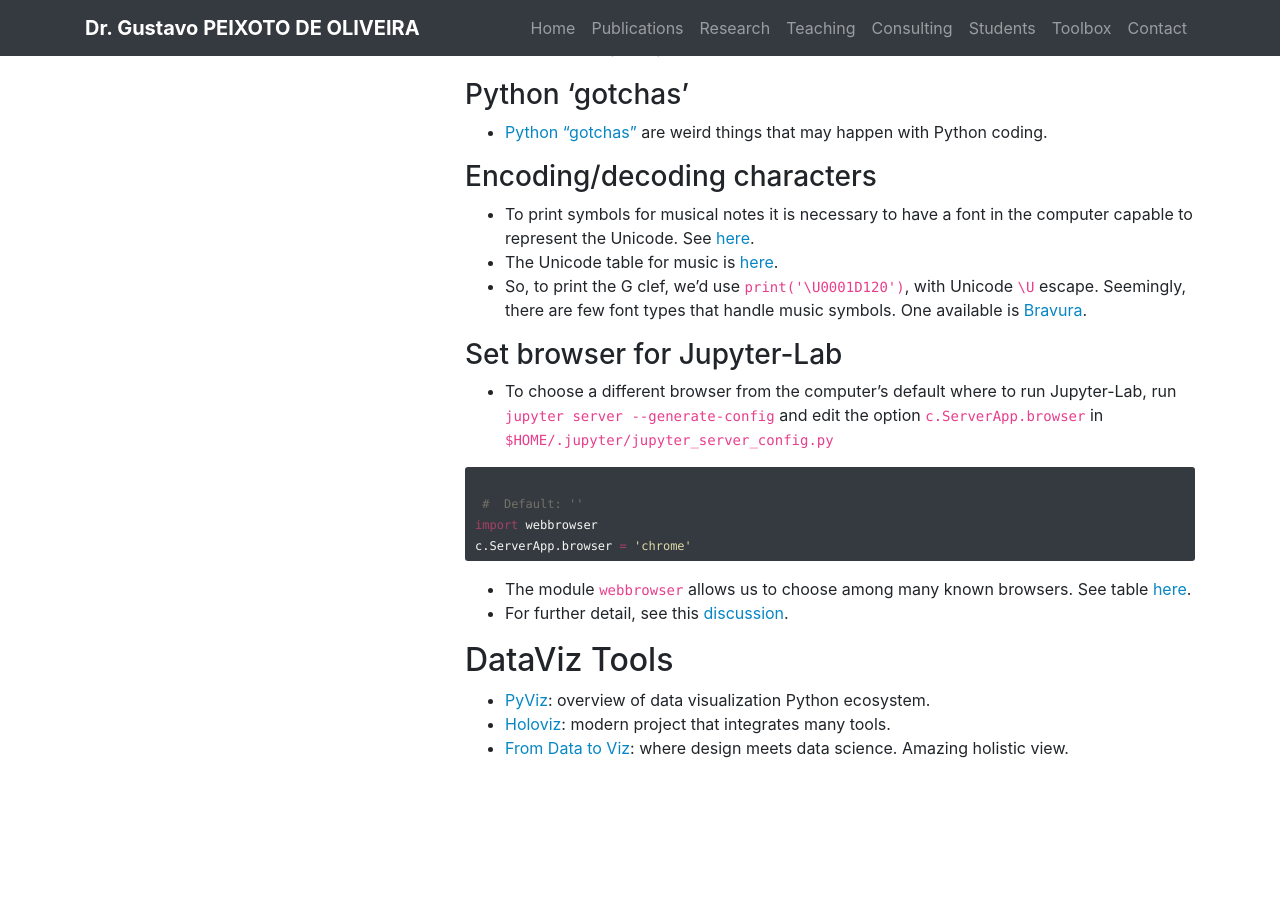
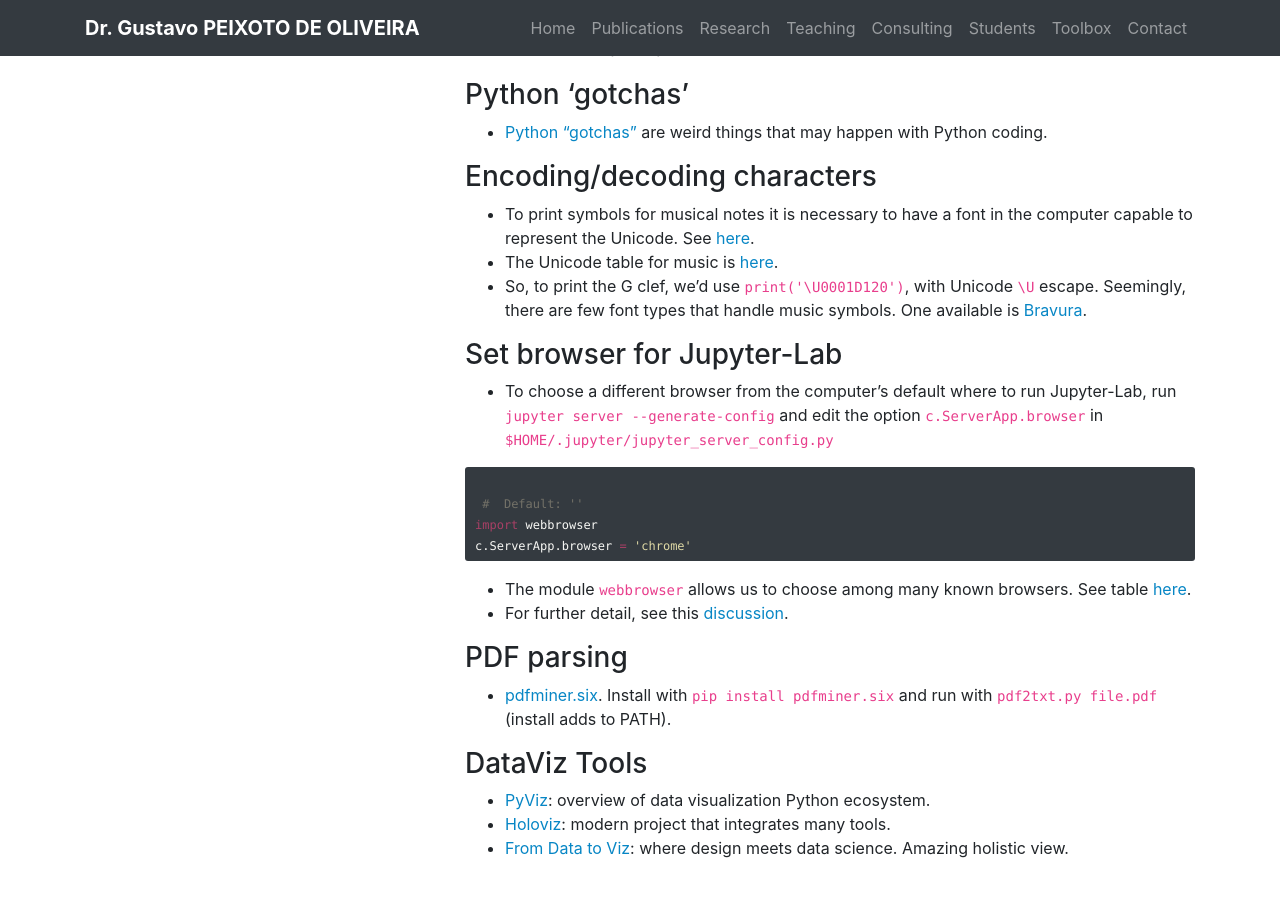
Before and after one commit to gcpeixoto/gcpeixoto.github.io, a Jekyll site: the page built from _toolbox/G-b-python.md, in a window 1280 px wide and 900 px high, scrolled down 2315 px. Shown: the top 897 px of the window. Built offline with Jekyll 4.4.1, drawn with Linux system fonts in a browser that asks for light colours; before the commit the page ends 3115 px from its top, so only the background shows below that.

Commit message:
Add pdfminer.six

```diff
--- a/_toolbox/G-b-python.md
+++ b/_toolbox/G-b-python.md
@@ -113,8 +113,12 @@
 - The module `webbrowser` allows us to choose among many known browsers. See table [here](https://docs.python.org/3/library/webbrowser.html#webbrowser.get).
 - For further detail, see this [discussion](https://github.com/jupyterlab/jupyterlab/issues/9565).
 
+### PDF parsing
 
-## DataViz Tools
+- [pdfminer.six](https://github.com/pdfminer/pdfminer.six). Install with `pip install pdfminer.six` and run with `pdf2txt.py file.pdf` (install adds to PATH).
+
+
+### DataViz Tools
 
 - [PyViz](https://pyviz.org/tools.html): overview of data visualization Python ecosystem.
 - [Holoviz](https://holoviz.org/index.html): modern project that integrates many tools.
```
